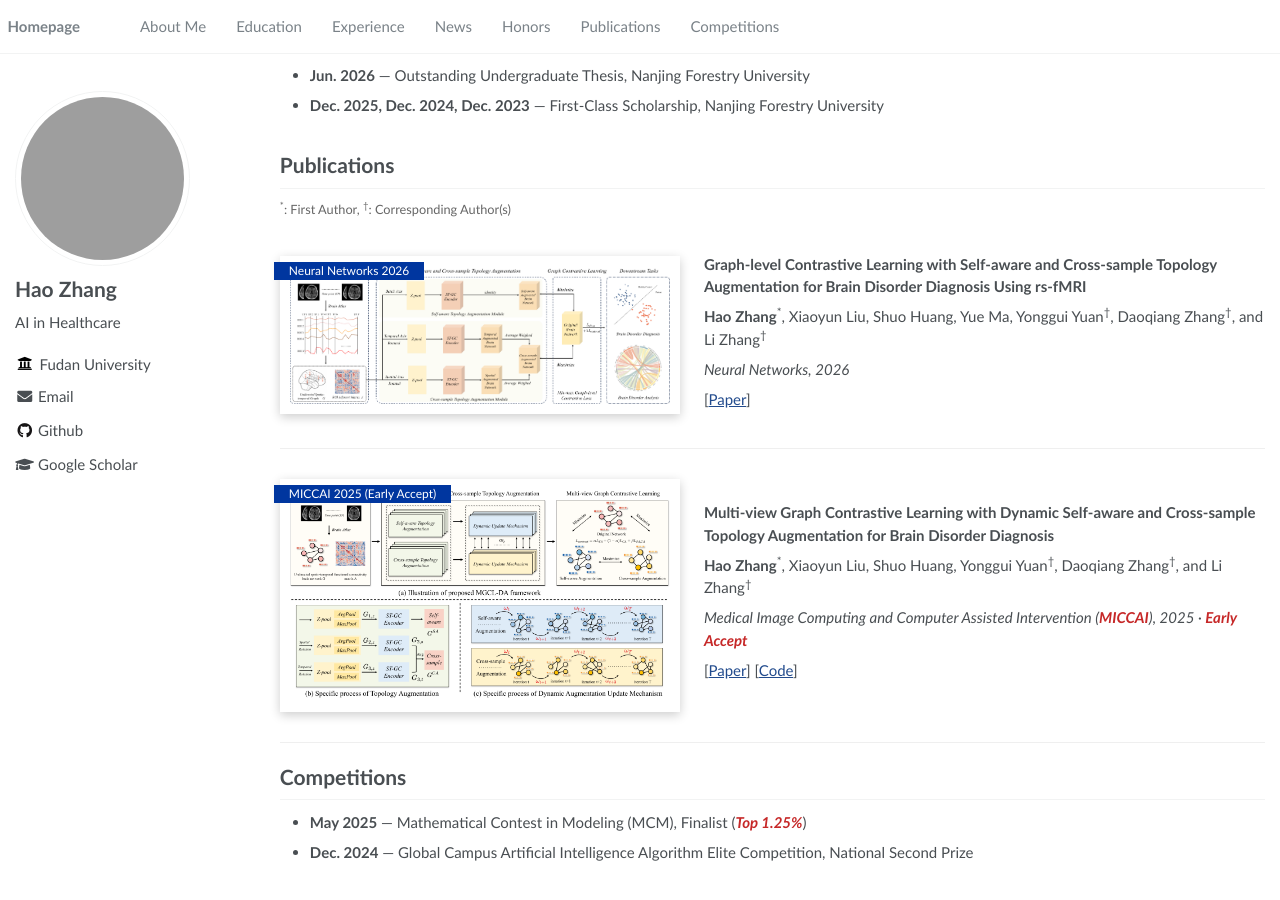
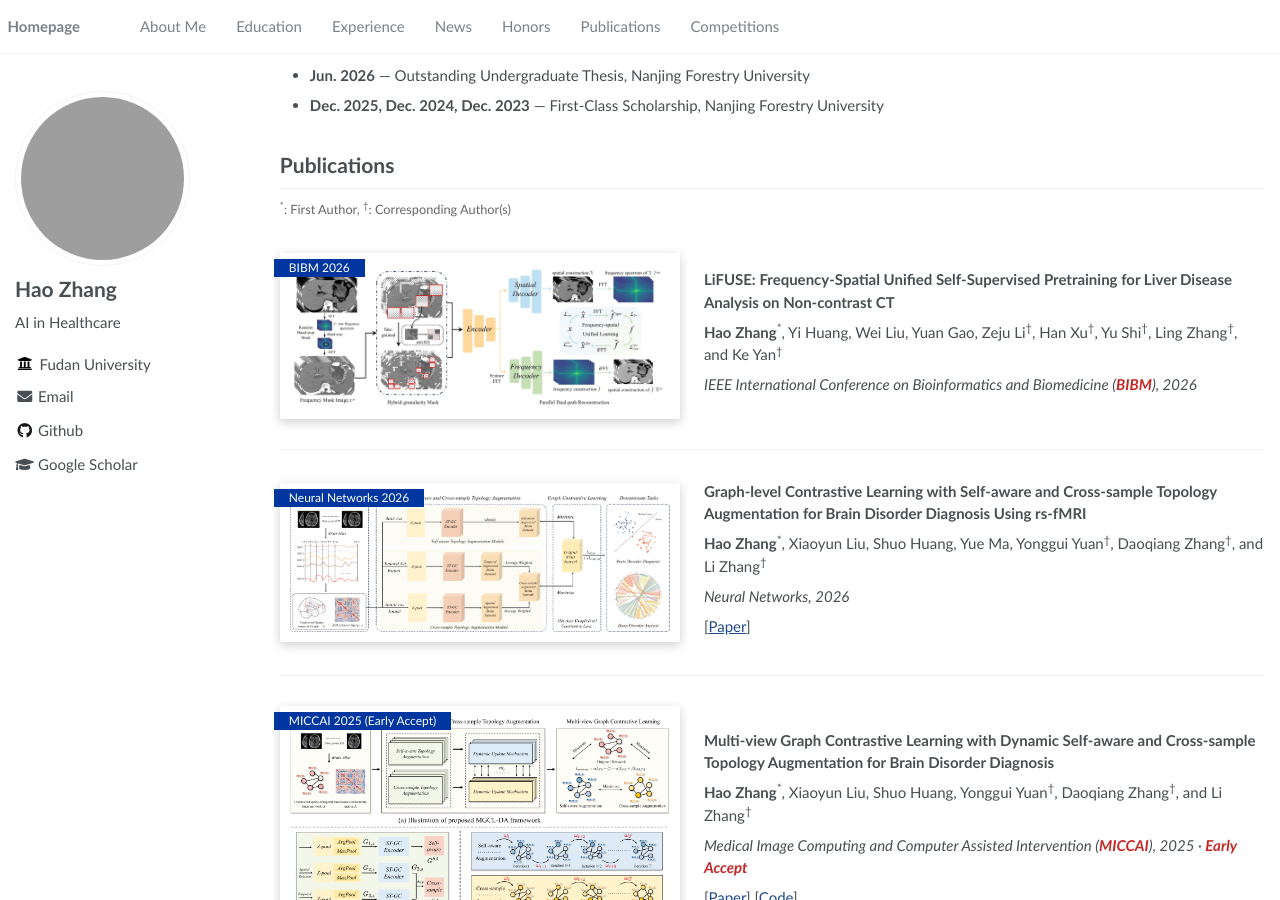
Before and after one commit to goodcodingagoodboy/goodcodingagoodboy.github.io, a Jekyll site: the page built from _pages/about.md, in a window 1280 px wide and 900 px high, scrolled down 1001 px. Built offline with Jekyll 4.4.1, drawn with Linux system fonts in a browser that asks for light colours; before the commit the page ends 1879 px from its top, so only the background shows below that; grey boxes are pictures that could not be loaded.

Commit message:
Add LiFUSE BIBM 2026 publication

```diff
--- a/_pages/about.md
+++ b/_pages/about.md
@@ -84,6 +84,24 @@ My research focuses on the application of **multimodal data in medical agents**.
 <div class="paper-box">
   <div class="paper-box-image">
     <div>
+      <div class="badge">BIBM 2026</div>
+      <img src="/images/bibm2026_framework.jpg" alt="LiFUSE frequency-spatial unified self-supervised pretraining framework for non-contrast CT">
+    </div>
+  </div>
+  <div class="paper-box-text" markdown="1">
+
+**LiFUSE: Frequency-Spatial Unified Self-Supervised Pretraining for Liver Disease Analysis on Non-contrast CT**
+
+<b>Hao Zhang</b><sup>*</sup>, Yi Huang, Wei Liu, Yuan Gao, Zeju Li<sup>†</sup>, Han Xu<sup>†</sup>, Yu Shi<sup>†</sup>, Ling Zhang<sup>†</sup>, and Ke Yan<sup>†</sup>
+
+<i>IEEE International Conference on Bioinformatics and Biomedicine (<span class="publication-accent">BIBM</span>), 2026</i>
+
+  </div>
+</div>
+
+<div class="paper-box">
+  <div class="paper-box-image">
+    <div>
       <div class="badge">Neural Networks 2026</div>
       <img src="/images/neural_network_framework.png" alt="Framework of graph-level contrastive learning with self-aware and cross-sample topology augmentation">
     </div>
```
